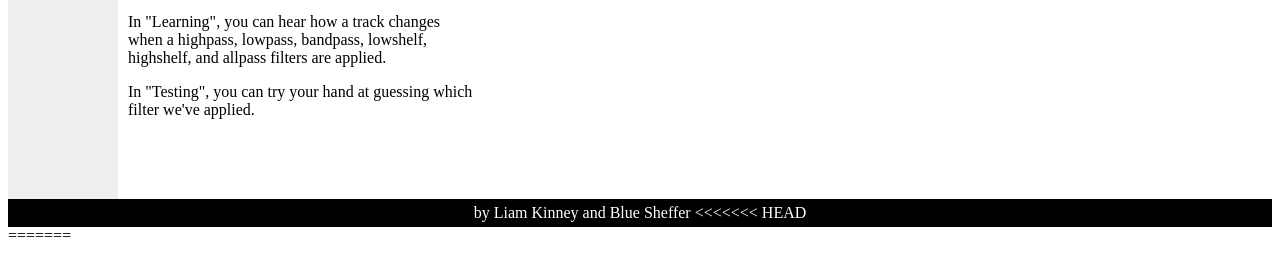
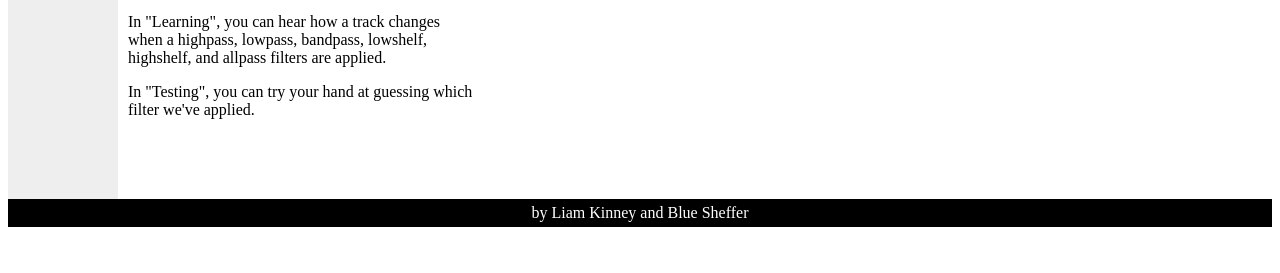
Before and after one commit to bluebelmont/earTune, a website: page Liam/index.html in a window 1280 px wide. Shown: the part 209-482 px from the top of the page. Drawn offline with Linux system fonts and the light colour scheme.

Commit message:
Update index.html

```diff
--- a/Liam/index.html
+++ b/Liam/index.html
@@ -64,9 +64,6 @@ applied.</p>
 
 <div id="footer">
 by Liam Kinney and Blue Sheffer
-<<<<<<< HEAD
-</div>
-=======
 </div>
 
 </body>
```
